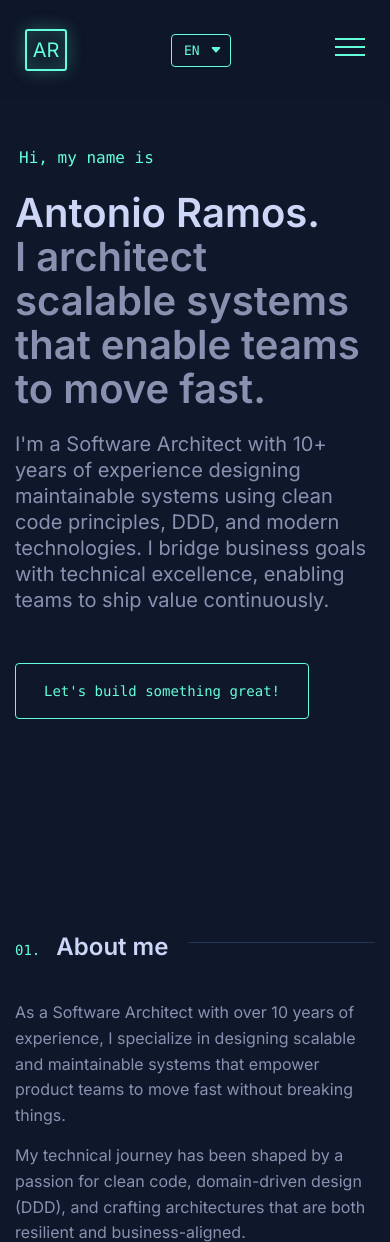
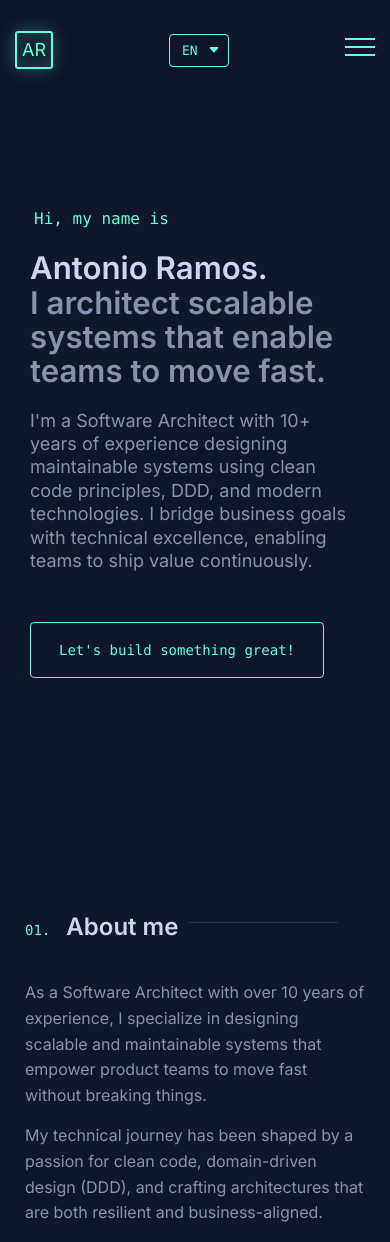
Before and after one commit to toniRamos/personal-curriculum, an Astro site: page /en in a window 390 px wide. Shown: the top 1242 px of the page. Built offline with nearby package versions, Linux system fonts and the light colour scheme; Astro itself is replaced by a stand-in of ours.

Commit message:
feat: improve responsive design with adjustments for extra small screens and enhanced layout properties

```diff
--- a/src/components/Navigation.astro
+++ b/src/components/Navigation.astro
@@ -344,6 +344,22 @@
 		}
 	}
 
+	/* Extra small screens */
+	@media (max-width: 480px) {
+		.navbar {
+			padding: 0 15px;
+		}
+
+		.logo {
+			width: 38px;
+			height: 38px;
+		}
+
+		.logo-text {
+			font-size: 18px;
+		}
+	}
+
 	/* Animación sutil para el logo similar al loader */
 	@keyframes logoGentleGlow {
 		0% {
--- a/src/layouts/Layout.astro
+++ b/src/layouts/Layout.astro
@@ -35,6 +35,16 @@
 		padding: 0;
 	}
 
+	*:before,
+	*:after {
+		box-sizing: border-box;
+	}
+
+	.app {
+		width: 100%;
+		overflow-x: hidden;
+	}
+
 	html {
 		font-family: 'Inter', -apple-system, BlinkMacSystemFont, 'Segoe UI', Roboto, sans-serif;
 		background-color: #0f172a;
@@ -42,12 +52,15 @@
 		font-size: 16px;
 		line-height: 1.6;
 		scroll-behavior: smooth;
+		overflow-x: hidden;
 	}
 
 	body {
 		background-color: #0f172a;
 		color: #cbd5e1;
 		overflow-x: hidden;
+		width: 100%;
+		max-width: 100vw;
 	}
 
 	.cursor-trace {
--- a/src/pages/en/index.astro
+++ b/src/pages/en/index.astro
@@ -281,8 +281,10 @@
 	/* Section Styles */
 	section {
 		margin: 0 auto;
-		padding: 100px 0;
+		padding: 100px 20px;
 		max-width: 1000px;
+		width: 100%;
+		box-sizing: border-box;
 	}
 
 	.section-header {
@@ -315,10 +317,11 @@
 		display: block;
 		position: relative;
 		top: -5px;
-		width: 300px;
+		width: min(300px, calc(100vw - 200px));
 		height: 1px;
 		margin-left: 20px;
 		background-color: #233554;
+		flex-shrink: 1;
 	}
 
 	/* About Section */
@@ -758,11 +761,47 @@
 		}
 
 		section {
-			padding: 80px 0;
+			padding: 80px 15px;
 		}
 
 		.section-header::after {
-			width: 200px;
+			width: min(200px, calc(100vw - 150px));
+		}
+
+		.hero-content {
+			padding: 0 10px;
+		}
+
+		.container {
+			padding: 0 15px;
+		}
+	}
+
+	/* Extra small devices */
+	@media (max-width: 480px) {
+		.navbar {
+			padding: 0 15px;
+		}
+
+		section {
+			padding: 60px 10px;
+		}
+
+		.section-header::after {
+			width: min(150px, calc(100vw - 120px));
+			margin-left: 10px;
+		}
+
+		.hero-content {
+			padding: 0 5px;
+		}
+
+		.hero-title, .hero-subtitle {
+			font-size: clamp(30px, 8vw, 60px);
+		}
+
+		.hero-description {
+			font-size: 18px;
 		}
 	}
 </style>
--- a/src/pages/index.astro
+++ b/src/pages/index.astro
@@ -281,8 +281,10 @@
 	/* Section Styles */
 	section {
 		margin: 0 auto;
-		padding: 100px 0;
+		padding: 100px 20px;
 		max-width: 1000px;
+		width: 100%;
+		box-sizing: border-box;
 	}
 
 	.section-header {
@@ -315,10 +317,11 @@
 		display: block;
 		position: relative;
 		top: -5px;
-		width: 300px;
+		width: min(300px, calc(100vw - 200px));
 		height: 1px;
 		margin-left: 20px;
 		background-color: #233554;
+		flex-shrink: 1;
 	}
 
 	/* About Section */
@@ -758,11 +761,47 @@
 		}
 
 		section {
-			padding: 80px 0;
+			padding: 80px 15px;
 		}
 
 		.section-header::after {
-			width: 200px;
+			width: min(200px, calc(100vw - 150px));
+		}
+
+		.hero-content {
+			padding: 0 10px;
+		}
+
+		.container {
+			padding: 0 15px;
+		}
+	}
+
+	/* Extra small devices */
+	@media (max-width: 480px) {
+		.navbar {
+			padding: 0 15px;
+		}
+
+		section {
+			padding: 60px 10px;
+		}
+
+		.section-header::after {
+			width: min(150px, calc(100vw - 120px));
+			margin-left: 10px;
+		}
+
+		.hero-content {
+			padding: 0 5px;
+		}
+
+		.hero-title, .hero-subtitle {
+			font-size: clamp(30px, 8vw, 60px);
+		}
+
+		.hero-description {
+			font-size: 18px;
 		}
 	}
 </style>
```
